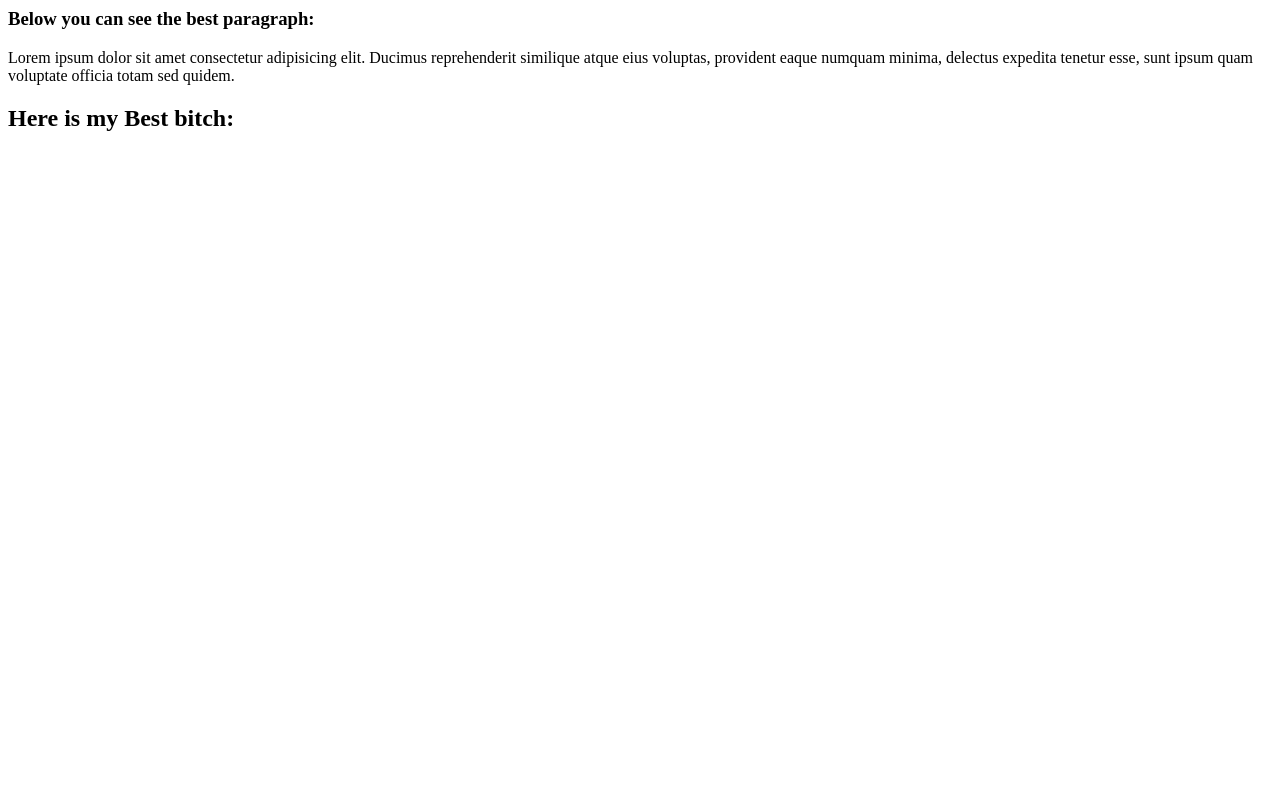
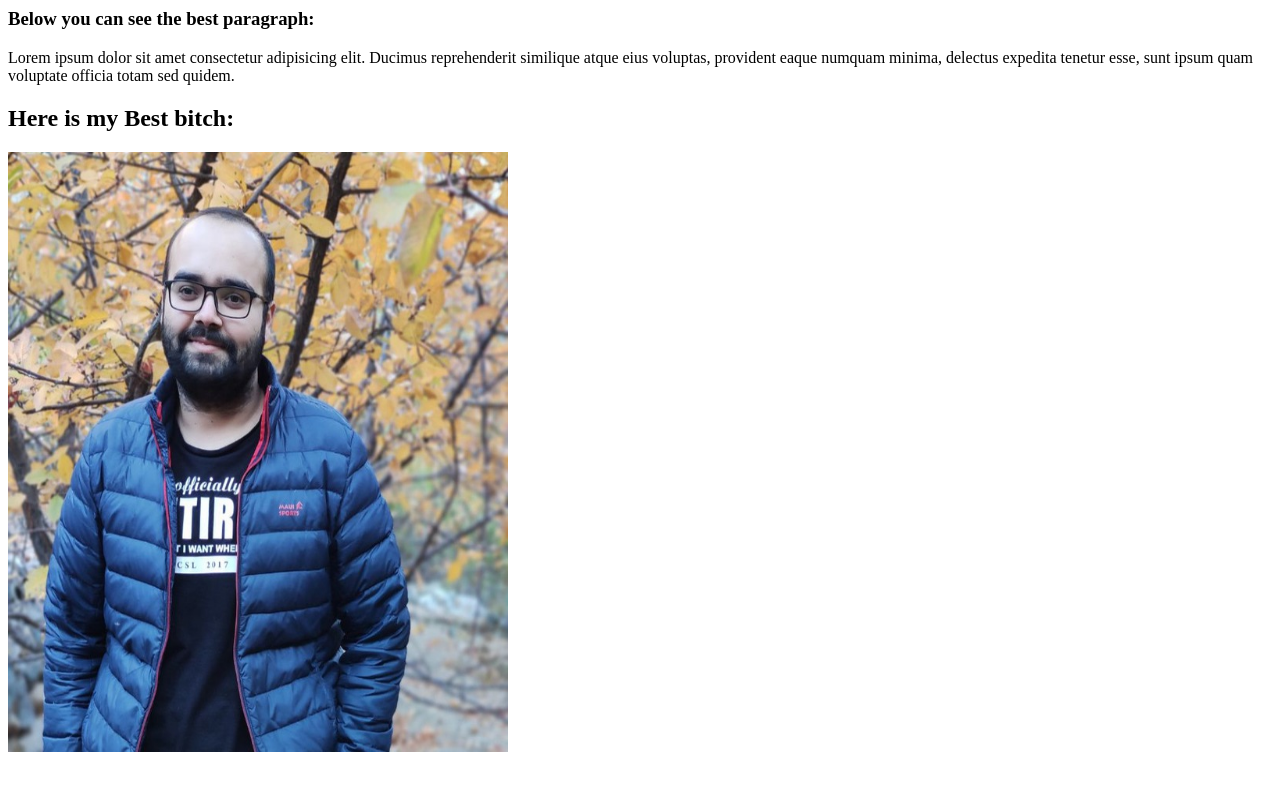
Before and after one commit to Mahdilb/mahdi-lotfi.github.io, a plain HTML site: page index.html in a window 1280 px wide. Drawn offline with Linux system fonts and the light colour scheme.

Commit message:
Edit index.html

```diff
--- a/index.html
+++ b/index.html
@@ -7,6 +7,6 @@
         <h3>Below you can see the best paragraph:<br></h3>
         <p>Lorem ipsum dolor sit amet consectetur adipisicing elit. Ducimus reprehenderit similique atque eius voluptas, provident eaque numquam minima, delectus expedita tenetur esse, sunt ipsum quam voluptate officia totam sed quidem.</p>
         <h2>Here is my Best bitch: </h2>
-        <img source=".\img\MyPic.jpg">
+        <img src=".\img\MyPic.jpg" alt="bitch in a jacket" width="500" height="600">
     </body>
 </html>
```
